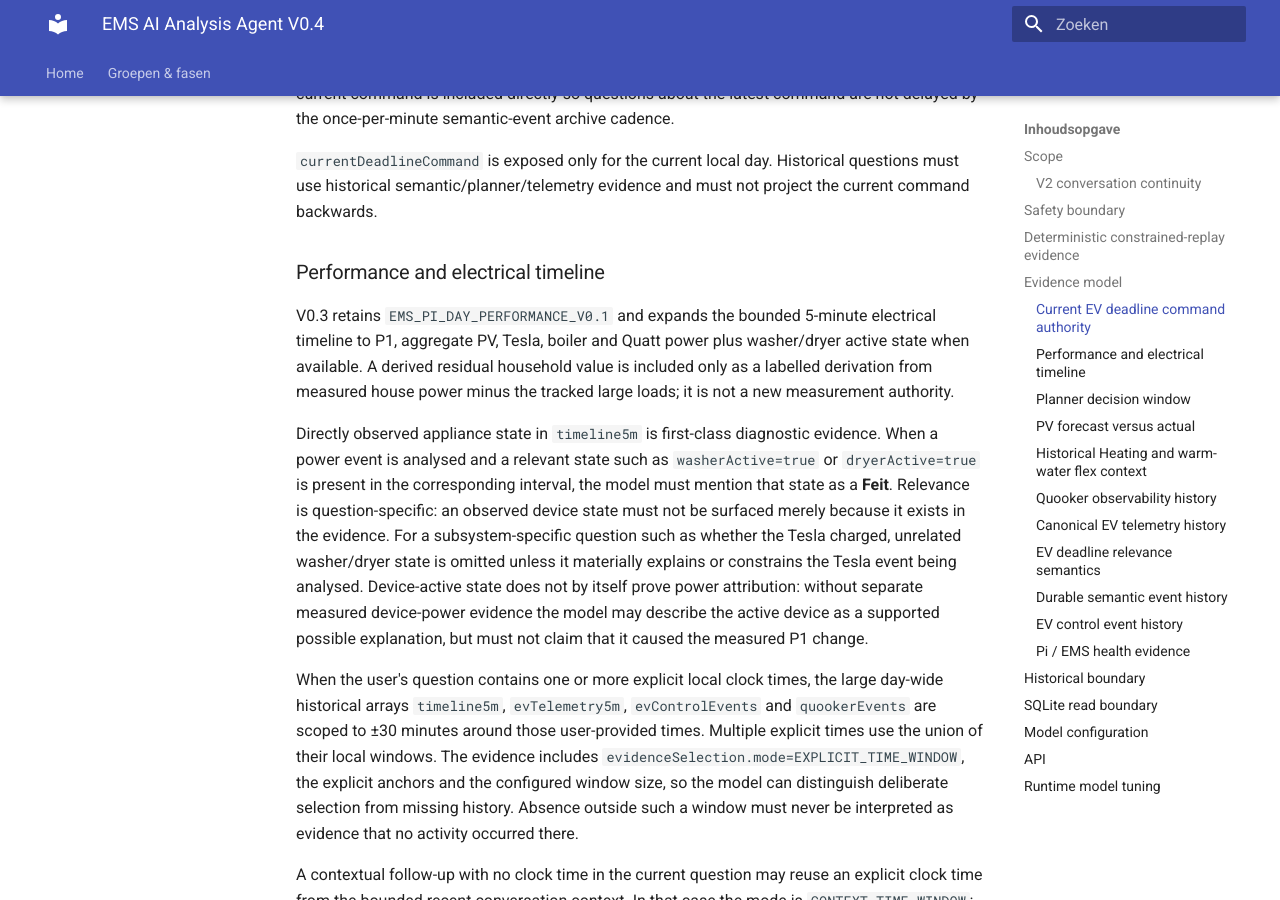
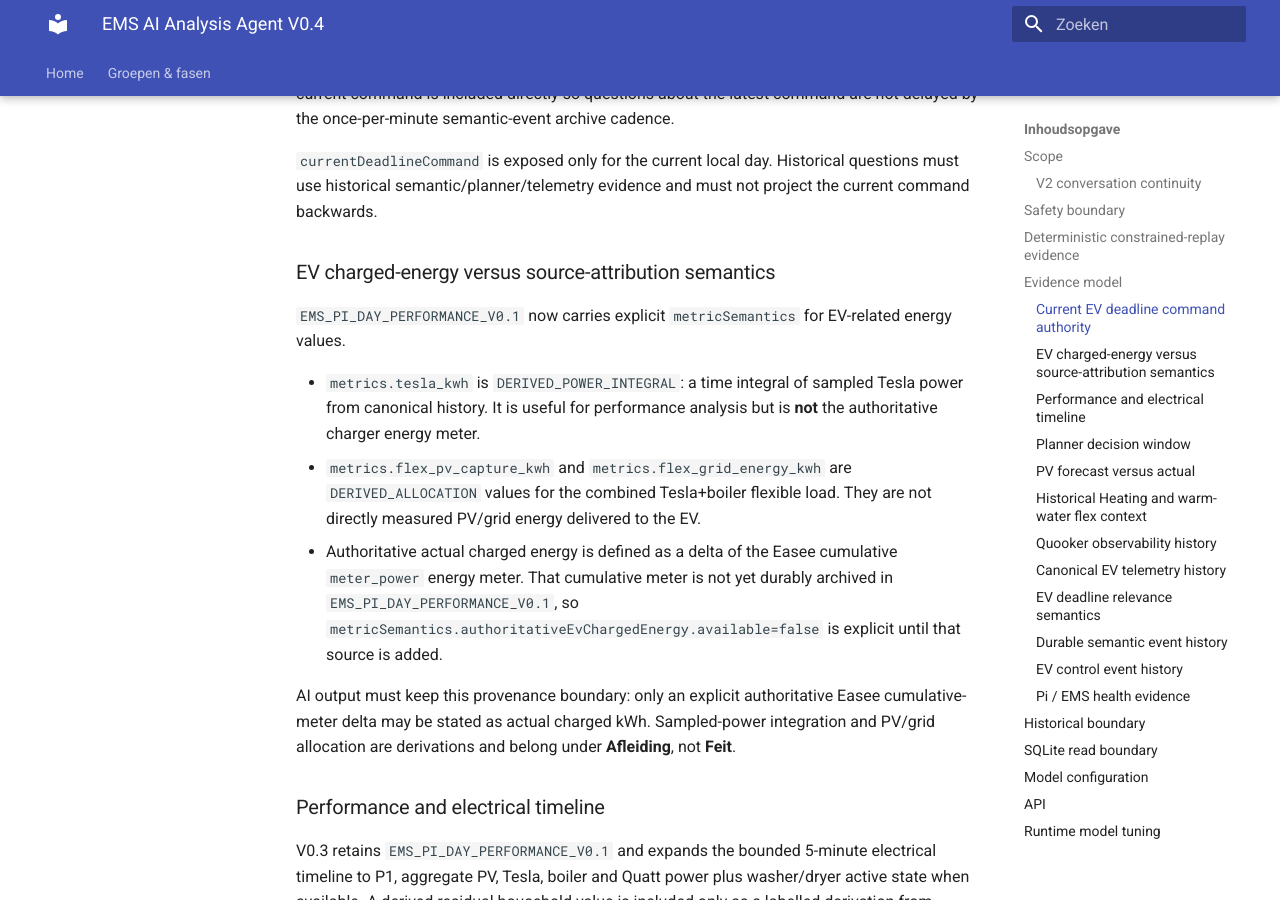
Before and after one commit to OnsKasteeltje/homey-energy-manual, an MkDocs documentation site: the page built from docs/architecture/ems-ai-analysis-agent.md, in a window 1280 px wide and 900 px high, scrolled down 4081 px. Built offline with MkDocs 1.6.1 and Material for MkDocs 9.7.7, drawn with Linux system fonts in a browser that asks for light colours.

Commit message:
docs(ai): define EV energy attribution provenance

```diff
--- a/docs/architecture/ems-ai-analysis-agent.md
+++ b/docs/architecture/ems-ai-analysis-agent.md
@@ -182,6 +182,28 @@ once-per-minute semantic-event archive cadence.
 `currentDeadlineCommand` is exposed only for the current local day. Historical
 questions must use historical semantic/planner/telemetry evidence and must not
 project the current command backwards.
+
+### EV charged-energy versus source-attribution semantics
+
+`EMS_PI_DAY_PERFORMANCE_V0.1` now carries explicit `metricSemantics` for
+EV-related energy values.
+
+- `metrics.tesla_kwh` is `DERIVED_POWER_INTEGRAL`: a time integral of sampled
+  Tesla power from canonical history. It is useful for performance analysis but
+  is **not** the authoritative charger energy meter.
+- `metrics.flex_pv_capture_kwh` and `metrics.flex_grid_energy_kwh` are
+  `DERIVED_ALLOCATION` values for the combined Tesla+boiler flexible load.
+  They are not directly measured PV/grid energy delivered to the EV.
+- Authoritative actual charged energy is defined as a delta of the Easee
+  cumulative `meter_power` energy meter. That cumulative meter is not yet
+  durably archived in `EMS_PI_DAY_PERFORMANCE_V0.1`, so
+  `metricSemantics.authoritativeEvChargedEnergy.available=false` is explicit
+  until that source is added.
+
+AI output must keep this provenance boundary: only an explicit authoritative
+Easee cumulative-meter delta may be stated as actual charged kWh. Sampled-power
+integration and PV/grid allocation are derivations and belong under
+**Afleiding**, not **Feit**.
 
 ### Performance and electrical timeline
 
```
